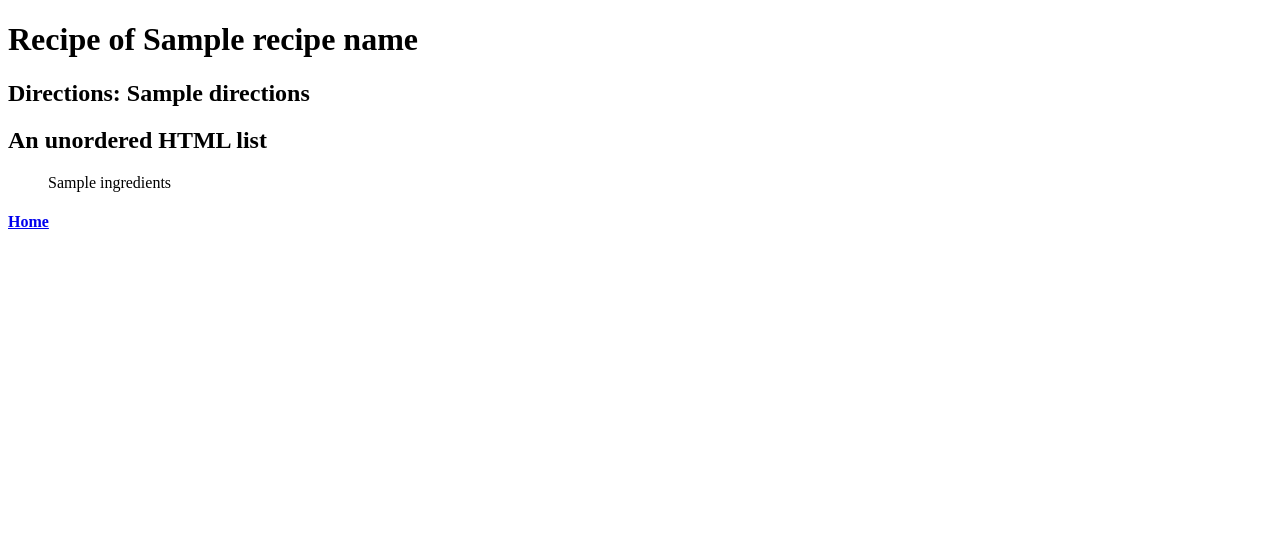
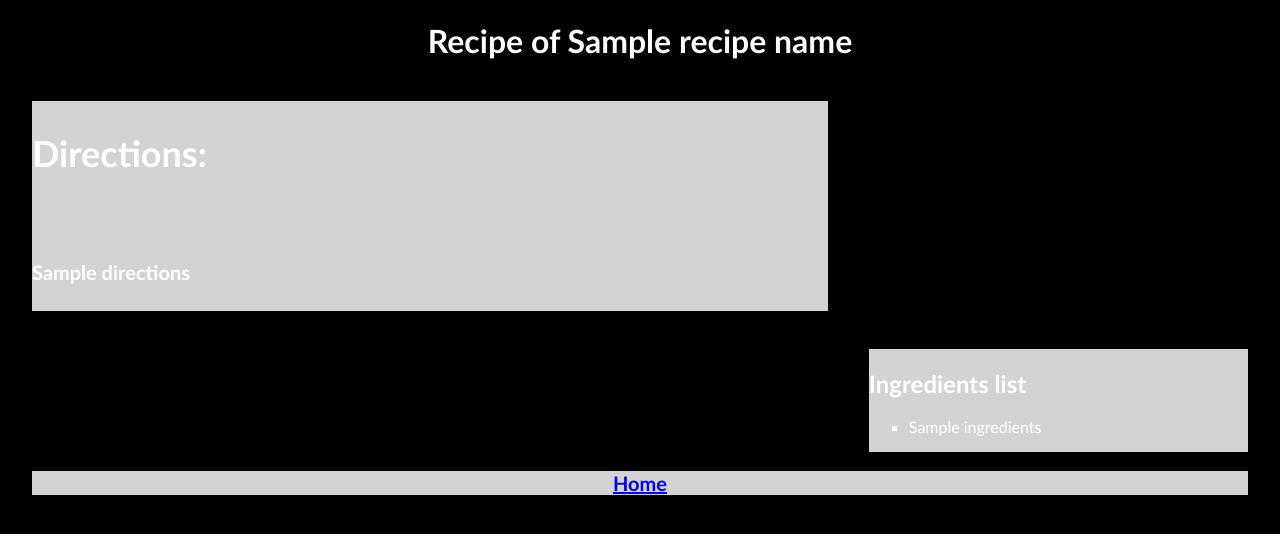
Before and after one commit to lostconnectionhere/recipes, a Flask app: template Flask/templates/show_recipe_screen.html in a window 1280 px wide. Shown: the top 534 px of the page. Run offline with Flask 2, Linux system fonts and the light colour scheme; the template is opened without the code that fills it: most values are stand-ins (such as "Sample title", 1, 10 or a date in 2020).

Commit message:
basic css added

```diff
--- a/Flask/main.py
+++ b/Flask/main.py
@@ -187,11 +187,6 @@ def per_recipe(recipe_id):
                     WHERE recipe_ingredients.recipe_id = %s """ , (recipe_id,))
     result = mycursor.fetchall()
 
-
-    # Welke data hieruit heb je nodig?
-    # en hoe ga je dat eruit halen
-    # en hoe ga je dat opslaan?
-
     recipe_name: str = result[0][1]
     directions: str = result[0][5]
 
--- /dev/null
+++ b/Flask/static/css/show_recipe.css
@@ -0,0 +1,48 @@
+body {
+    text-align: center;
+    font-family: 'Trebuchet MS', 'Lucida Sans Unicode', 'Lucida Grande', 'Lucida Sans', Arial, sans-serif;
+    background: black;
+    border-radius: 6px;
+    color: #fff;
+    display: block;
+}
+
+.directions {
+    float: left;
+    width: 63%;
+    margin:  1.5% 24px 1.5%;
+    font-size: 24px;
+    text-align: left;
+    background-color: lightgray;
+
+}
+
+.ingredients {
+    float: right;
+    width: 30%;
+    margin:  1.5% 24px 1.5%;
+    text-align: left;
+    background-color: lightgray;
+}
+
+
+header, .home {
+  margin:  1.5% 24px 1.5%;
+  text-align: center;
+  background-color: lightgray;
+}
+
+.home {
+    clear: both;
+    margin-bottom: 0;
+    background-color: lightgray;
+    color: white
+  }
+
+h4 {
+    font-size: 20px;
+}
+
+ul.b {
+    list-style: square;
+}
--- a/Flask/templates/show_recipe_screen.html
+++ b/Flask/templates/show_recipe_screen.html
@@ -1,23 +1,29 @@
 <!DOCTYPE html>
 <html lang="en">
 <head>
+    <link rel="stylesheet" href="/static/css/show_recipe.css" type="text/css">
     <title>Recipe</title>
 </head>
 <body>
-    <h1>Recipe of {{recipe_name}}</h1>
-    <div class="directions"><h2>Directions: {{directions}}</h2></div>
+    <div class="header">
+            <h1>Recipe of {{recipe_name}}</h1>
+    </div>
+
+    <div class="directions">
+        <h2>Directions:</h2> <br>
+        <h4>{{directions}}</h4>
+    </div>
 
     <div class="ingredients">
-        <h2>An unordered HTML list</h2>
+        <h2>Ingredients list</h2>
 
-        <ul>
-            {{ ingredients | safe }}
+        <ul class="b">
+            <li>{{ ingredients | safe }}</li>
         </ul>
     </div>
-    <div class="back">
-        <h4>
-            <a href="/home">Home</a>
-        </h4>
+
+    <div class="home">
+        <h4><a href="/home">Home</a></h4>
     </div>
 </body>
 </html>
```
Also changed, not shown: Flask/static/css/home.css (added, +58 -0 lines), Flask/templates/home.html (+12 -7 lines), Flask/templates/show_item/list_recipes.html (+7 -7 lines).
